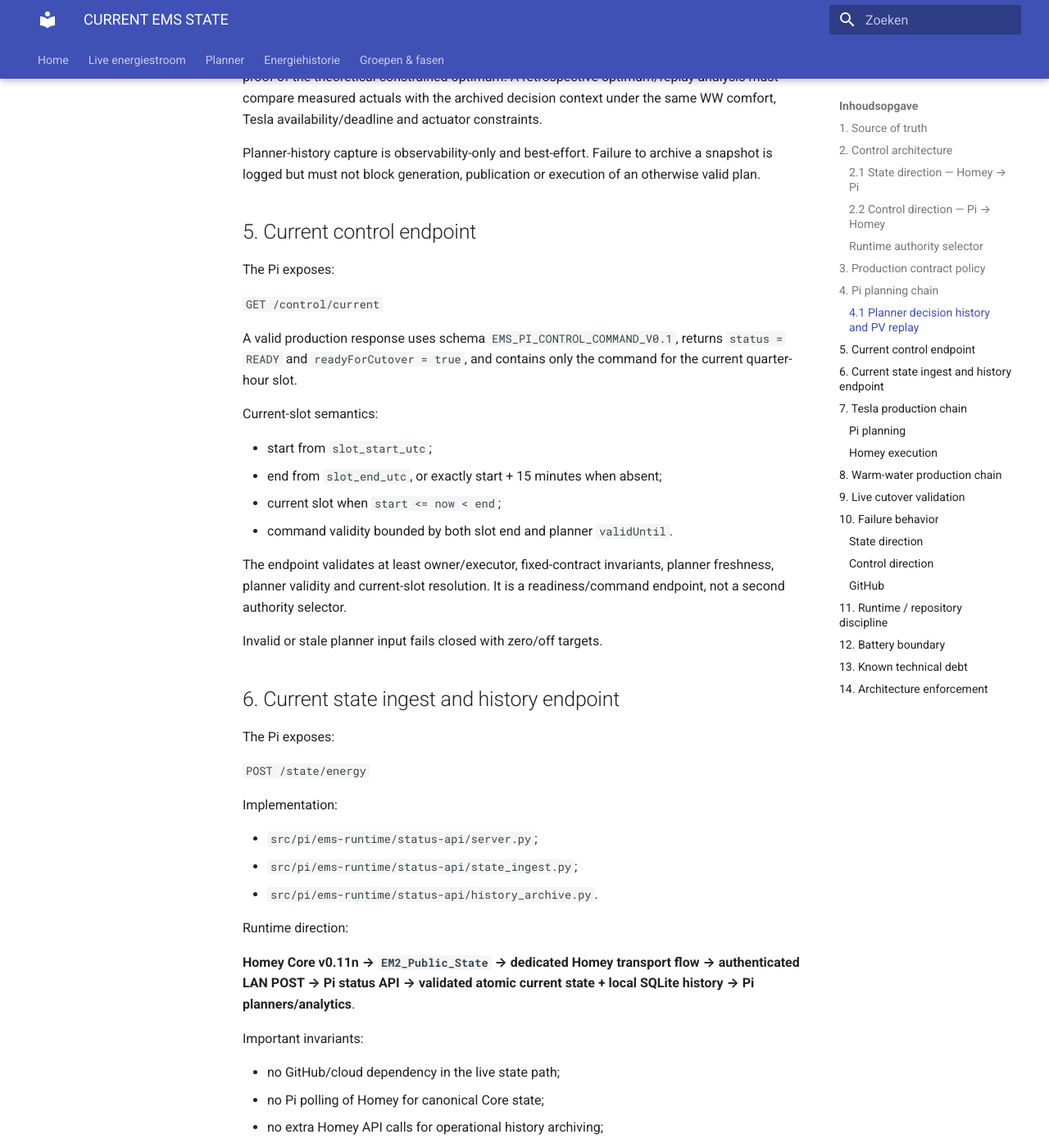
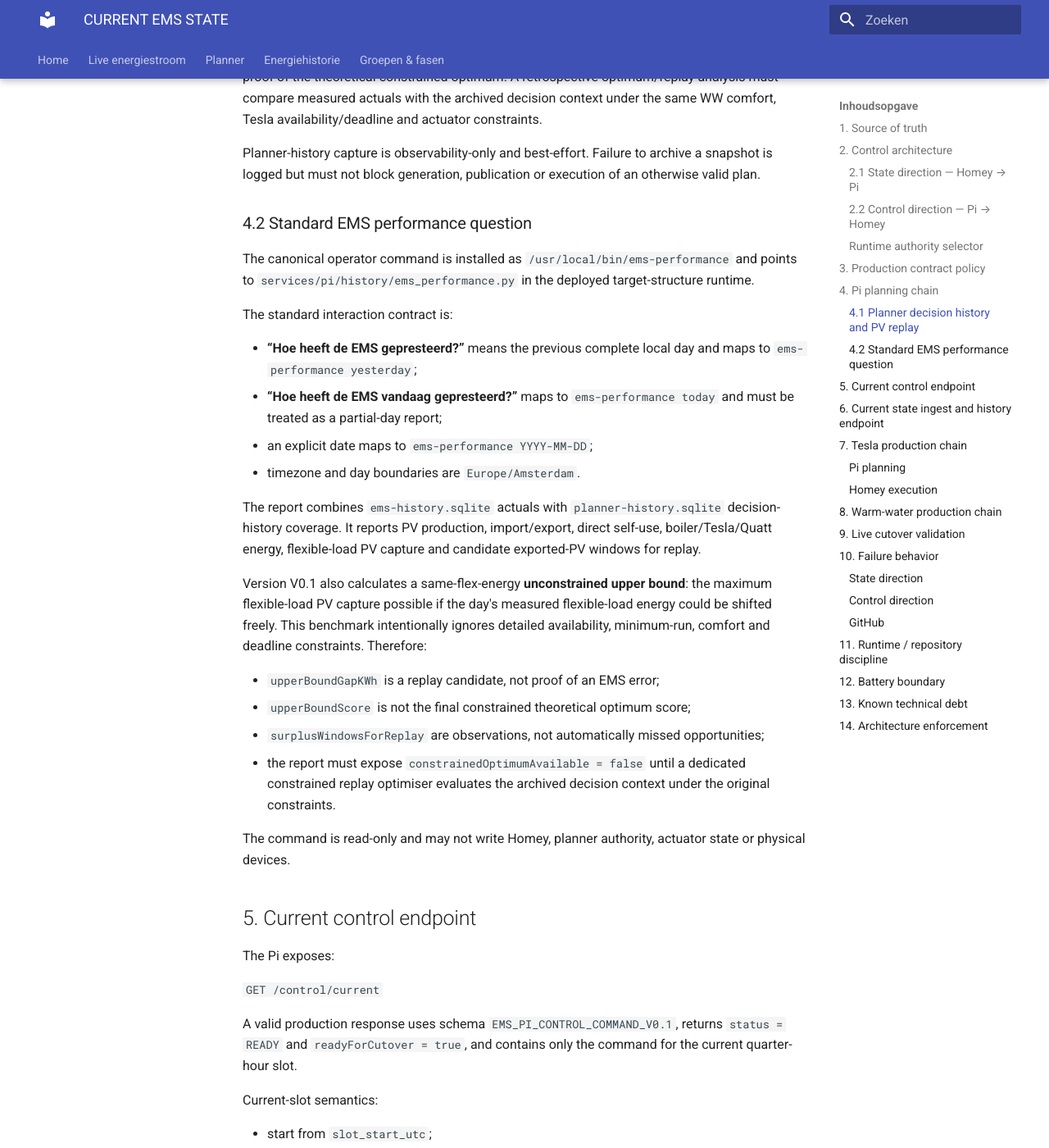
Before and after one commit to OnsKasteeltje/homey-energy-manual, an MkDocs documentation site: the page built from docs/architecture/CURRENT-EMS-STATE.md, in a window 1280 px wide and 1400 px high, scrolled down 5669 px. Shown: the whole window at 82% size. Built offline with MkDocs 1.6.1 and Material for MkDocs 9.7.7, drawn with Linux system fonts in a browser that asks for light colours; some of the changed text lies outside the part shown.

Commit message:
docs: standardize EMS performance question and command

```diff
--- a/docs/architecture/CURRENT-EMS-STATE.md
+++ b/docs/architecture/CURRENT-EMS-STATE.md
@@ -176,6 +176,28 @@ This decision history complements, rather than replaces, `ems-history.sqlite`. T
 The existing PV-capture validator measures realised self-consumption/capture. It is not by itself proof of the theoretical constrained optimum. A retrospective optimum/replay analysis must compare measured actuals with the archived decision context under the same WW comfort, Tesla availability/deadline and actuator constraints.
 
 Planner-history capture is observability-only and best-effort. Failure to archive a snapshot is logged but must not block generation, publication or execution of an otherwise valid plan.
+
+### 4.2 Standard EMS performance question
+
+The canonical operator command is installed as `/usr/local/bin/ems-performance` and points to `services/pi/history/ems_performance.py` in the deployed target-structure runtime.
+
+The standard interaction contract is:
+
+- **“Hoe heeft de EMS gepresteerd?”** means the previous complete local day and maps to `ems-performance yesterday`;
+- **“Hoe heeft de EMS vandaag gepresteerd?”** maps to `ems-performance today` and must be treated as a partial-day report;
+- an explicit date maps to `ems-performance YYYY-MM-DD`;
+- timezone and day boundaries are `Europe/Amsterdam`.
+
+The report combines `ems-history.sqlite` actuals with `planner-history.sqlite` decision-history coverage. It reports PV production, import/export, direct self-use, boiler/Tesla/Quatt energy, flexible-load PV capture and candidate exported-PV windows for replay.
+
+Version V0.1 also calculates a same-flex-energy **unconstrained upper bound**: the maximum flexible-load PV capture possible if the day's measured flexible-load energy could be shifted freely. This benchmark intentionally ignores detailed availability, minimum-run, comfort and deadline constraints. Therefore:
+
+- `upperBoundGapKWh` is a replay candidate, not proof of an EMS error;
+- `upperBoundScore` is not the final constrained theoretical optimum score;
+- `surplusWindowsForReplay` are observations, not automatically missed opportunities;
+- the report must expose `constrainedOptimumAvailable = false` until a dedicated constrained replay optimiser evaluates the archived decision context under the original constraints.
+
+The command is read-only and may not write Homey, planner authority, actuator state or physical devices.
 
 ## 5. Current control endpoint
 
@@ -377,6 +399,7 @@ The planned battery architecture is Victron AC-coupled. When commissioned, Victr
 - WW ownership remains more distributed than EV ownership because Homey still carries substantial realtime WW state/safety policy in addition to Pi strategic planning.
 - PV forecast quality still requires follow-up: successful planner runs can contain fallback PV slots and zero historical slots. This is a forecast-quality issue, not a runtime-chain failure.
 - Planner schema V0.3 does not yet embed Homey `state_revision` / `source_sample_at`; retrospective replay therefore correlates decision snapshots with canonical measurement history by time until those identifiers can be stamped atomically by the planner itself.
+- `ems-performance` V0.1 provides a measured-performance report plus an unconstrained same-energy upper bound; the dedicated constrained replay optimiser is still future work and must not be implied by the V0.1 score.
 - Legacy backfill collectors (`collect_homey_insights.py`, `EM2_Day_History` tooling) remain in source for explicit recovery/diagnostics but are not production live collectors.
 - Legacy `publish_pi_control_intent.py` remains in source as compatibility/history code but must not have a production systemd writer while the Homey PI Bridge is authoritative.
 
@@ -396,6 +419,7 @@ The planned battery architecture is Victron AC-coupled. When commissioned, Victr
 - hardened planner decisions are archived locally for retrospective replay without becoming a control-path dependency;
 - planner-history capture must use planner-owned frozen decision output and must not re-read mutable live state after plan generation;
 - new Pi history code is placed under the target `services/pi/history/` structure and included in deployment/drift validation;
+- the standardized `ems-performance` command uses both canonical histories and explicitly distinguishes unconstrained upper-bound benchmarking from a future constrained replay optimum;
 - no automatic production timers for legacy Homey Insights/day-history polling;
 - no automatic Pi-side Homey control publisher while the Homey PI Bridge owns `/control/current` consumption.
 
```
